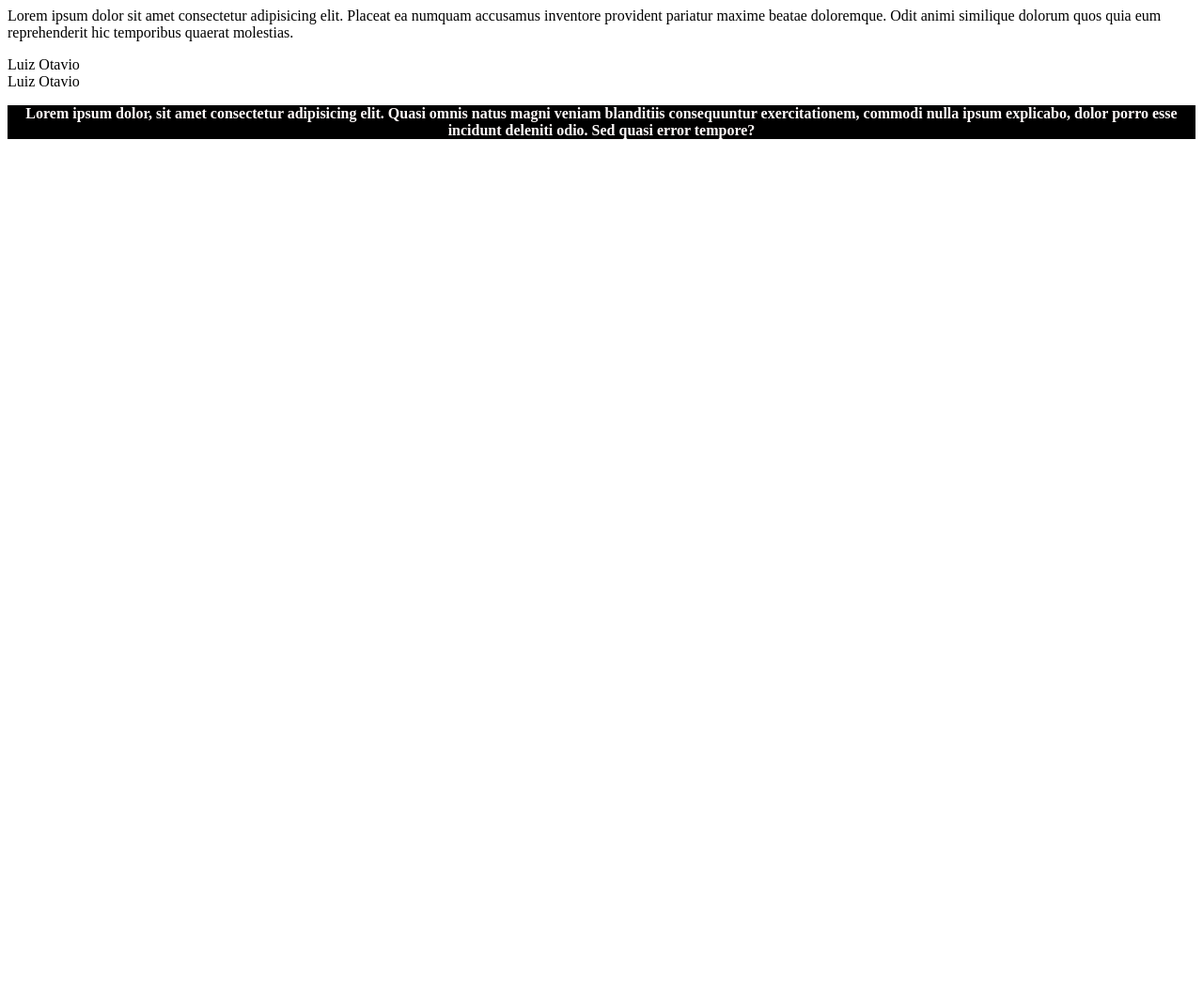
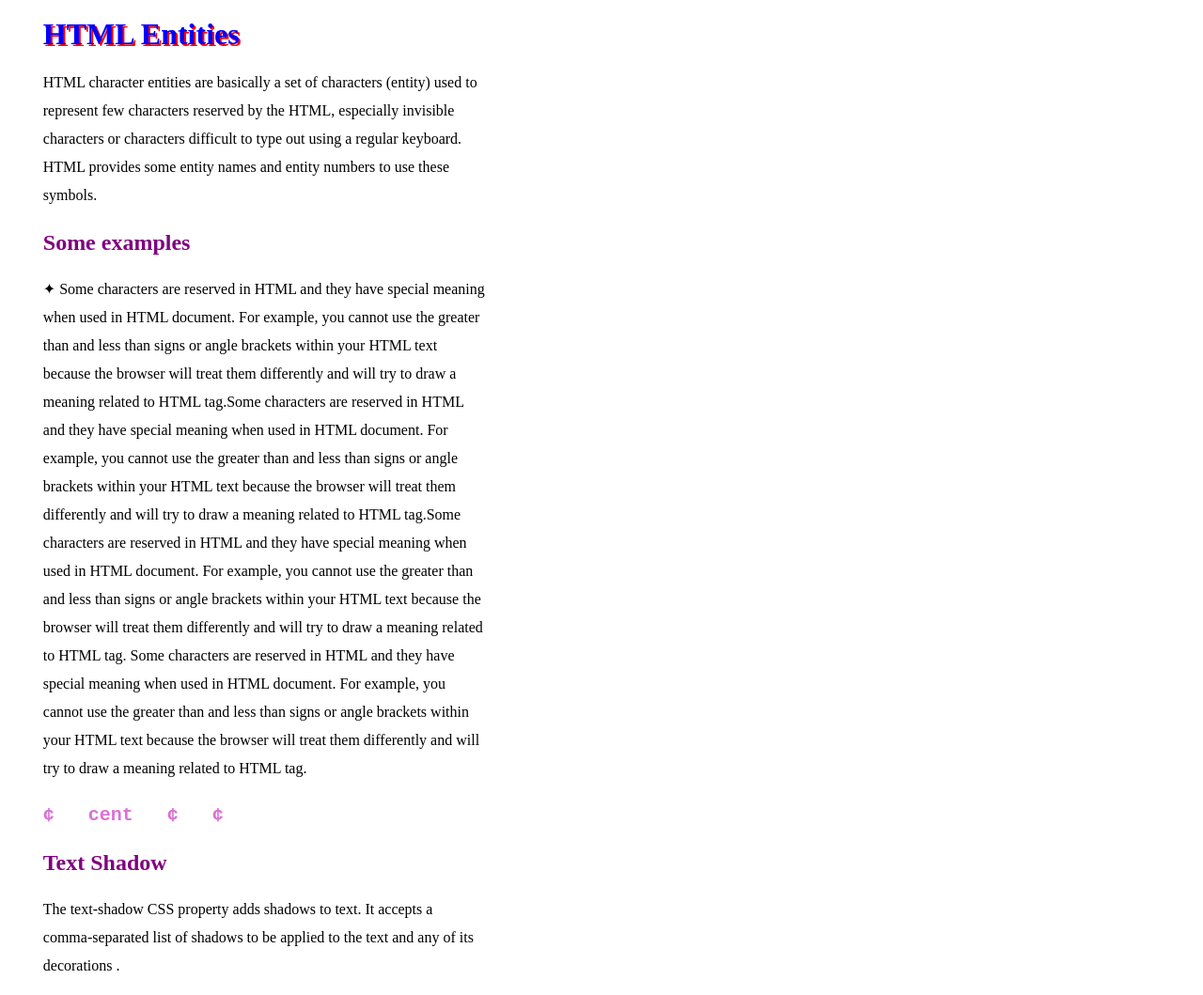
Before and after one commit to CBV182/HTML, a plain HTML site: page Basic_HTML_and_CSS/Basic_HTML_5.html in a window 1280 px wide. Shown: the whole page at 94% size. Before the commit the page ends 800 px from the top, so only its background shows below. Drawn offline with Linux system fonts and the light colour scheme.

Commit message:
assignment module 4

```diff
--- a/Basic_HTML_and_CSS/Basic_CSS_2.css
+++ b/Basic_HTML_and_CSS/Basic_CSS_2.css
@@ -1,5 +1,31 @@
-P {color:snow;
-background: black;
-font-weight: bold;
-text-align: center;
+.paragrafo {line-height: 30px;
+    color:black;
+    text-align-last: left;
+    padding-left: 1cm;
+    padding-right: 20cm;}
+
+.h1 {
+    color:blue;
+    line-height: 30px;
+    text-align-last: left;
+    padding-left: 1cm;
+    padding-right: 20cm;
+    text-shadow: 2px 2px #ff0000
 }
+
+.h2 {
+    color:purple;
+    line-height: 30px;
+    text-align-last: left;
+    padding-left: 1cm;
+    padding-right: 20cm;
+}
+
+.pre {
+    color:orchid;
+    line-height: 30px;
+    text-align-last: left;
+    padding-left: 1cm;
+    padding-right: 20cm;
+font-size: x-large;
+}
--- a/Basic_HTML_and_CSS/Basic_HTML_5.html
+++ b/Basic_HTML_and_CSS/Basic_HTML_5.html
@@ -1,11 +1,54 @@
 <!DOCTYPE html>
 <html>
+    <title>HTML Entities</title>
     <body>
         <link rel= "stylesheet" type= "text/css" href=" Basic_CSS_2.css"
-    <p>Lorem ipsum dolor sit amet consectetur adipisicing elit. Placeat ea numquam accusamus inventore provident pariatur maxime beatae doloremque. Odit animi similique dolorum quos quia eum reprehenderit hic temporibus quaerat molestias.</p>
-    <span>Luiz Otavio<br>Luiz Otavio</span>
-<p>Lorem ipsum dolor, sit amet consectetur adipisicing elit. Quasi omnis natus magni veniam blanditiis consequuntur exercitationem, commodi nulla ipsum explicabo, dolor porro esse incidunt deleniti odio. Sed quasi error tempore?</p>
+   <div>
+        <h1 class="h1">HTML Entities</h1>
 
+
+        <p class="paragrafo">HTML character entities are basically a set of characters (entity) used to represent few characters reserved by the HTML, especially invisible characters or characters difficult to type out using a regular keyboard. HTML provides some entity names and entity numbers to use these symbols.</p>
+
+        <h2 class="h2">Some examples</h2>
+
+    <p class="paragrafo">&#10022;	Some characters are reserved
+        in HTML and they have special
+        meaning when used in HTML document.
+        For example, you cannot use the greater
+        than and less than signs or angle
+        brackets within your HTML text because
+        the browser will treat them differently
+        and will try to draw a meaning related
+        to HTML tag.Some characters are reserved
+        in HTML and they have special meaning
+        when used in HTML document. For example,
+        you cannot use the greater than and less
+        than signs or angle brackets within your
+        HTML text because the browser will treat
+        them differently and will try to draw
+        a meaning related to HTML tag.Some characters
+        are reserved in HTML and they have special
+        meaning when used in HTML document. For example,
+        you cannot use the greater than and less than
+        signs or angle brackets within your HTML text
+        because the browser will treat them differently
+        and will try to draw a meaning related to HTML tag.
+        Some characters are reserved in HTML and they have
+        special meaning when used in HTML document.
+        For example, you cannot use the greater than and
+        less than signs or angle brackets within your HTML
+        text because the browser will treat them differently
+        and will try to draw a meaning related to HTML tag.</p>
+
+<b>
+        <pre class="pre">¢   cent   &cent;   &#162; </pre>
+
+    </b>
+
+        <h2 class="h2">Text Shadow</h2>
+
+        <p class="paragrafo">The text-shadow CSS property adds shadows to text. It accepts a comma-separated list of shadows to be applied to the text and any of its decorations .</p>
+    </div>
 
 </body>
 </html>
```
Also changed, not shown: Basic_HTML_and_CSS/Basic_HTML_and_CSS Folder Assignment.css (added, +8 -0 lines), Basic_HTML_and_CSS/Basic_HTML_and_CSS Folder Assignment.html (added, +37 -0 lines).
